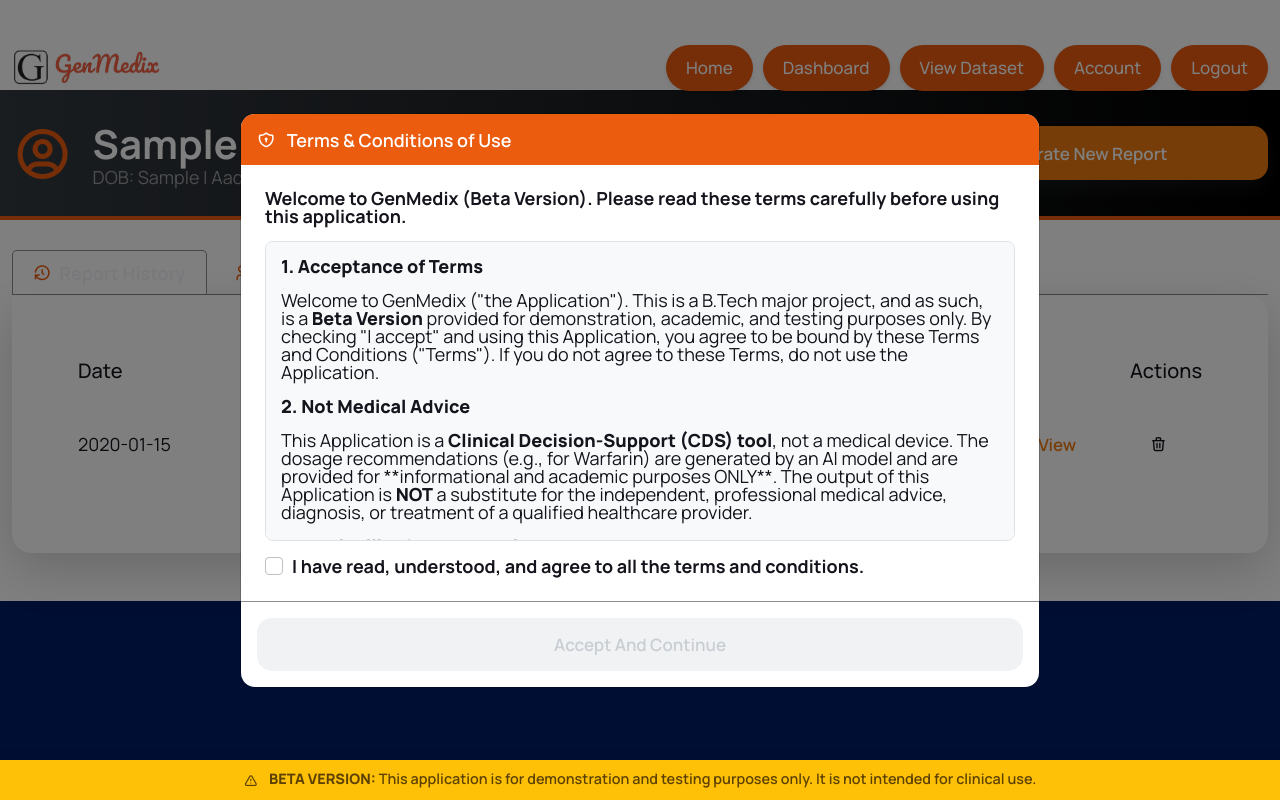
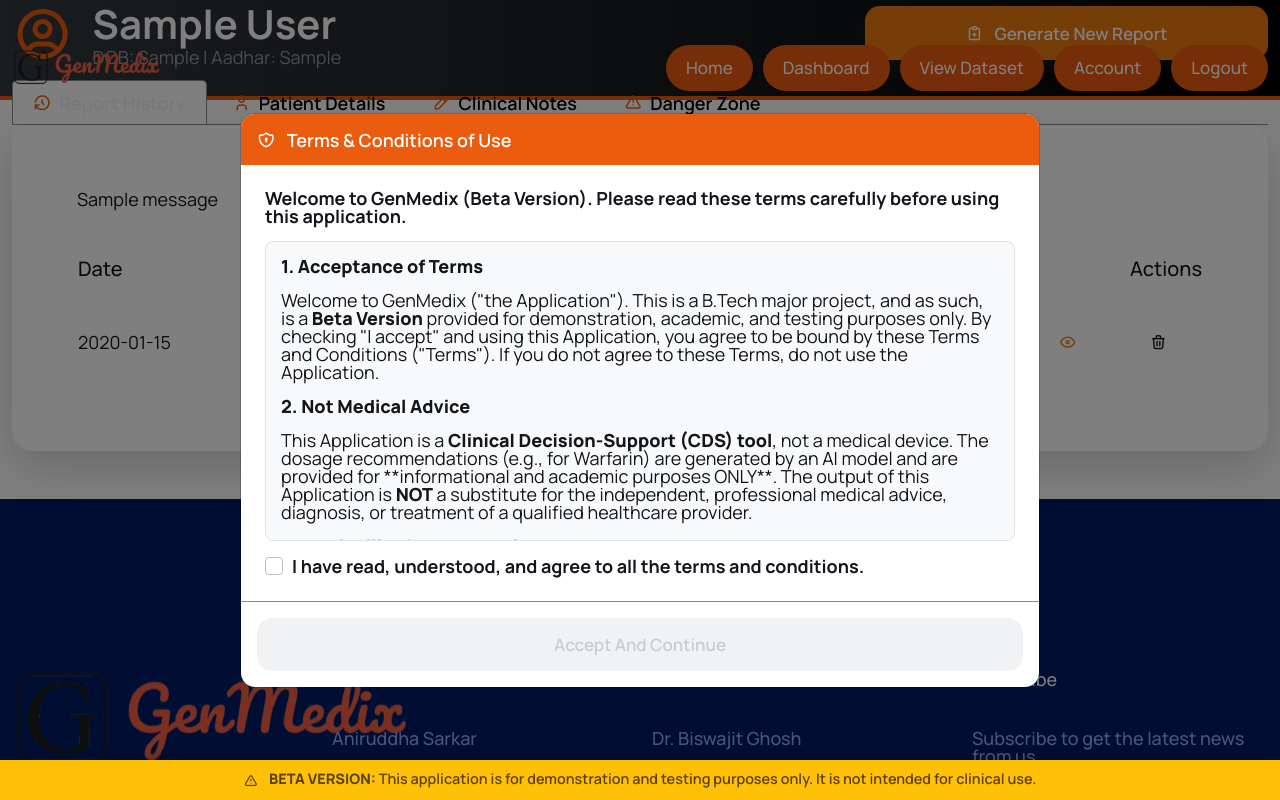
Before and after one commit to Ani811625/GenMedix, a Flask app: page /view_patient/1 in a window 1280 px wide. Run offline with Flask 3, Linux system fonts and the light colour scheme; a user stored in the database is signed in; tables that the repository leaves empty hold one stand-in row (values such as "Sample post"); one stand-in notice (Sample message) is shown; some libraries are stand-ins or nearby versions.

Commit message:
Report Archive System

```diff
--- a/templates/view_patient.html
+++ b/templates/view_patient.html
@@ -2,7 +2,7 @@
 {% block title %}{{ patient.full_name }} - GenMedix{% endblock %}
 
 {% block content %}
-<main class="main-content position-relative max-height-vh-100 h-100" style="padding-top: 120px;">
+<main class="main-content position-relative max-height-vh-100 h-100">
     <section class="patient-header-section position-relative">
         <div class="container">
             <div class="row align-items-center">
@@ -28,7 +28,7 @@
         </div>
     </section>
 
-    <section class="patient-content-section position-relative pb-5" style="padding-top: 50px;">
+    <section class="patient-content-section position-relative pb-5">
         <div class="container">
 
             <ul class="nav nav-tabs professional-tabs flex-nowrap flex-sm-wrap overflow-auto overflow-sm-hidden" id="patientTab" role="tablist">
@@ -58,6 +58,18 @@
 
                 <div class="tab-pane fade show active" id="history-pane" role="tabpanel" aria-labelledby="history-tab" tabindex="0">
                     <div class="contact-us-box bg-white shadow-lg rounded-4 p-4 p-md-5">
+
+                        {% with messages = get_flashed_messages(with_categories=true) %}
+                            {% if messages %}
+                                {% for category, message in messages %}
+                                    <div class="alert alert-{{ category }} alert-dismissible fade show" role="alert">
+                                        {{ message }}
+                                        <button type="button" class="btn-close" data-bs-dismiss="alert" aria-label="Close"></button>
+                                    </div>
+                                {% endfor %}
+                            {% endif %}
+                        {% endwith %}
+
                         <div class="table-responsive">
                             <table class="table table-hover align-middle fs-7">
                                 <thead>
@@ -86,10 +98,17 @@
                                                     {% endif %}
                                                 </td>
                                                 <td class="text-end">
-                                                    <a href="{{ url_for('view_report', report_id=report.id) }}" class="btn btn-sm btn-outline-warning" title="View Report">
-                                                        <i class="ti ti-eye"></i> View
+                                                    {% if report.pdf_storage_path %}
+                                                    <a href="{{ url_for('download_archived_report', report_id=report.id) }}" class="btn btn-sm btn-outline-primary" title="Download Archived PDF" target="_blank">
+                                                        <i class="ti ti-cloud-download"></i>
                                                     </a>
-                                                    <form action="{{ url_for('delete_report', report_id=report.id) }}" method="POST" style="display: inline-block;" onsubmit="return confirm('Are you sure you want to delete this report?');">
+                                                    {% endif %}
+
+                                                    <a href="{{ url_for('view_report', report_id=report.id) }}" class="btn btn-sm btn-outline-warning" title="View Details">
+                                                        <i class="ti ti-eye"></i>
+                                                    </a>
+
+                                                    <form action="{{ url_for('delete_report', report_id=report.id) }}" method="POST" style="display: inline-block;" onsubmit="return confirm('Are you sure you want to delete this report? This will delete the PDF from the cloud as well.');">
                                                         <button type="submit" class="btn btn-sm btn-outline-danger" title="Delete Report">
                                                             <i class="ti ti-trash"></i>
                                                         </button>
@@ -124,9 +143,6 @@
 
                             <dt class="col-sm-4 fw-600">Gender</dt>
                             <dd class="col-sm-8">{{ patient.gender }}</dd>
-
-                            <dt class="col-sm-4 fw-600">Phone</dt>
-                            <dd class="col-sm-8">{{ patient.phone or 'N/A' }}</dd>
 
                             <dt class="col-sm-4 fw-600">Aadhar ID</dt>
                             <dd class="col-sm-8">{{ patient.aadhar }}</dd>
```
